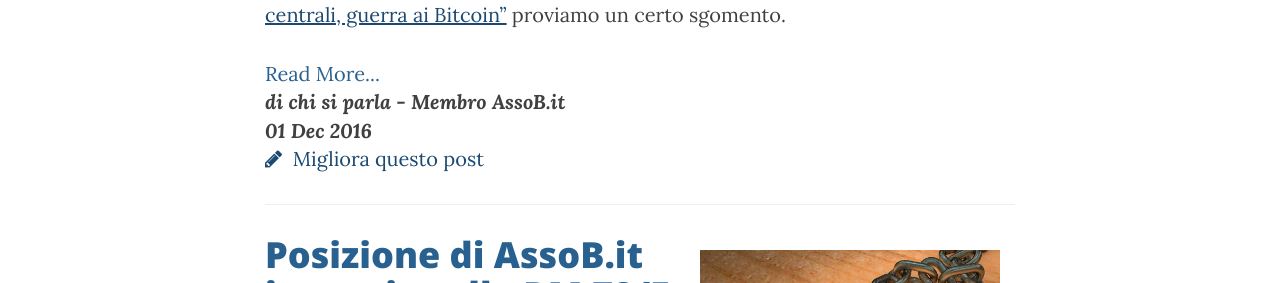
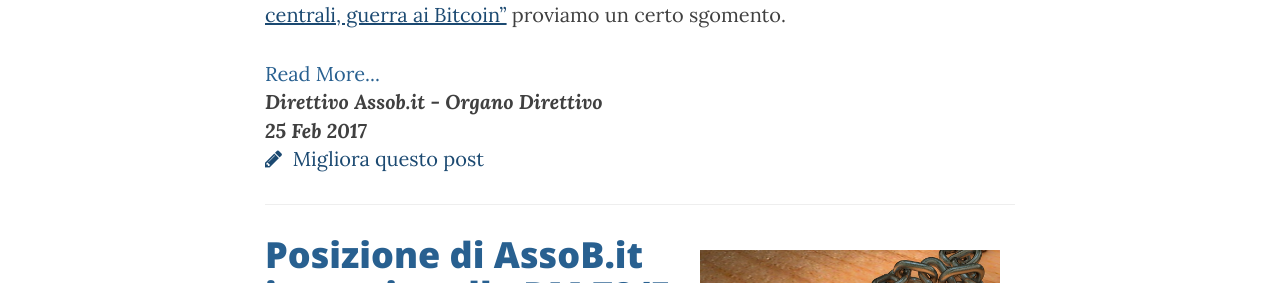
Before and after one commit to assobit/assobit.github.io, a Jekyll site: the page built from news/index.html, in a window 1280 px wide. Shown: the part 796-1079 px from the top of the page. Built offline with Jekyll 4.4.1, drawn with Linux system fonts in a browser that asks for light colours; nearby versions of some CDN libraries; the list of posts is cut into pages by our own code.

Commit message:
rename e aggiunto autore

```diff
--- a/_posts/2016-12-01-07-56-29.md
+++ b/_posts/2017-02-25-17-06-29.md
@@ -3,8 +3,8 @@
 title: Comunicato Assobit in risposta ad articolo Sole 24 febbraio 2017
 img: http://www.assob.it/img/chain-257492_1280.jpg
 bgimg: /img/post-bg.jpg
-membro: di chi si parla
-ruolo: Membro AssoB.it
+membro: Direttivo Assob.it
+ruolo: Organo Direttivo
 ---
 [//]: # "Scrivere qui  sotto un summary del post"
 Come associazione di esperti del settore quando sul principale quotidiano economico italiano leggiamo
```
